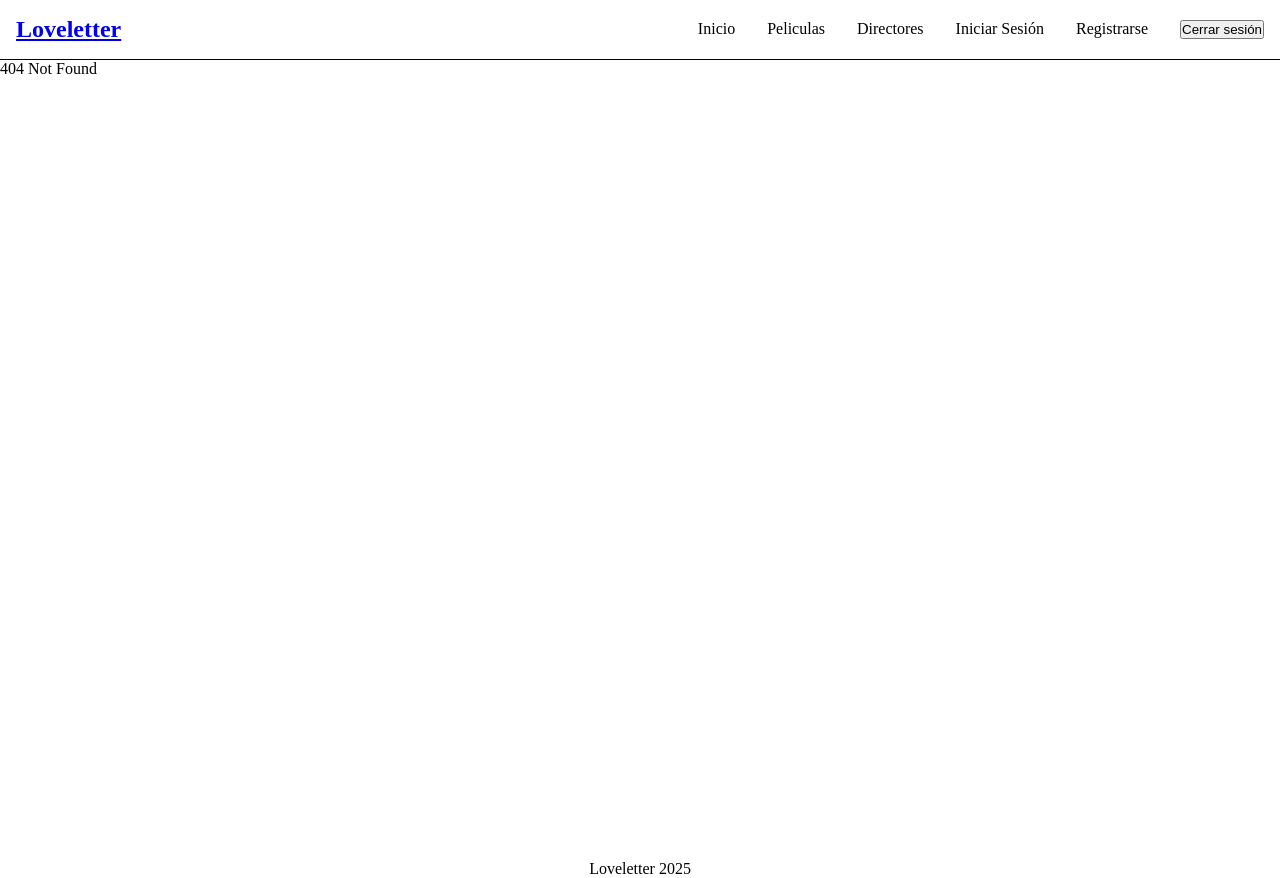
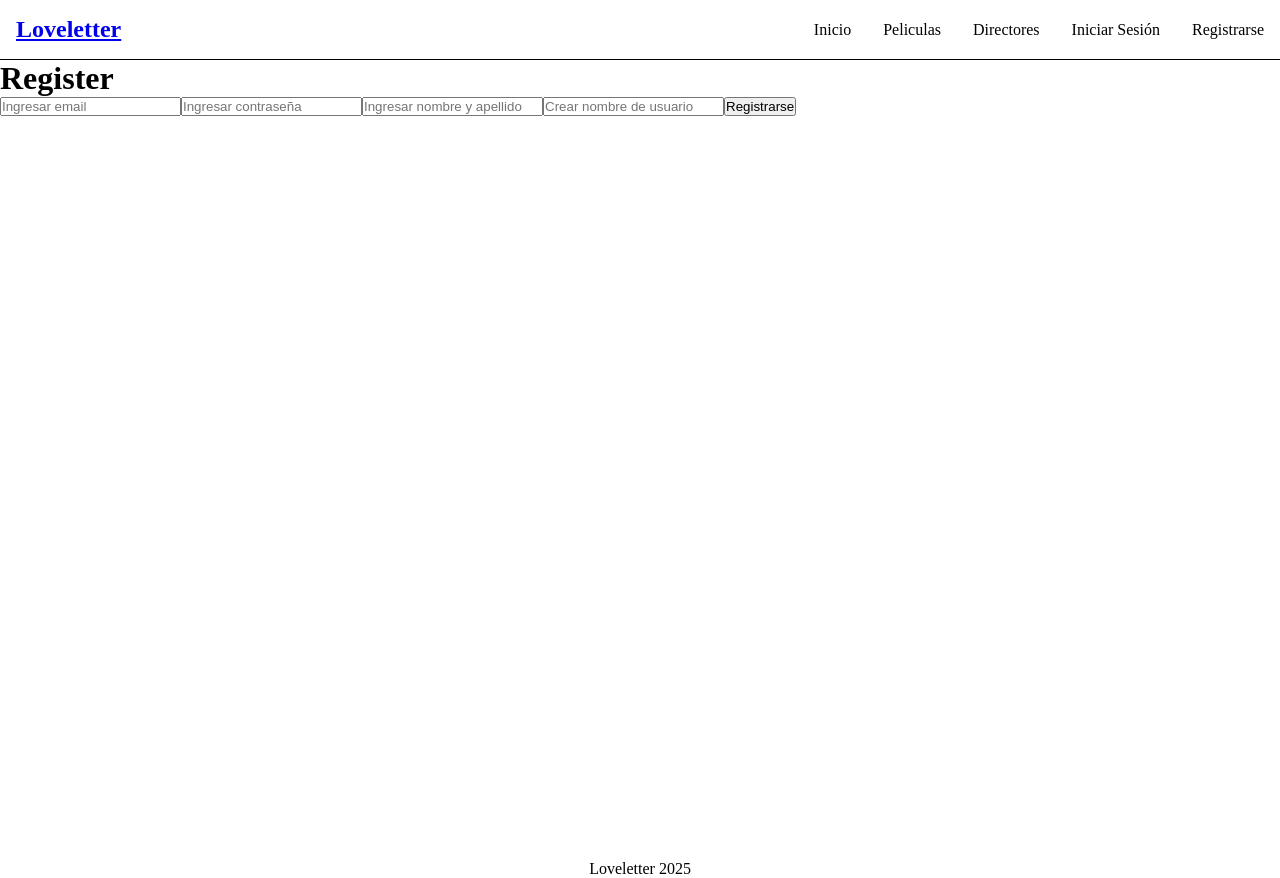
Before and after one commit to webchelios/loveletter-front, a React (Vite) app: page /registrarse in a window 1280 px wide. Before the commit this address led to /login. Built offline with nearby package versions, Linux system fonts and the light colour scheme.

Commit message:
authuser working

```diff
--- a/src/auth/actions/login.ts
+++ b/src/auth/actions/login.ts
@@ -10,7 +10,6 @@ export const loginAction = async (email: string, password: string): Promise<Logg
         if (!res.ok) throw new Error("Error al ingresar credenciales");
 
         const data = await res.json();
-
         return data;
     } catch (error) {
         console.error("Error en [login.ts]:", error);
--- a/src/auth/context/AuthContext.tsx
+++ b/src/auth/context/AuthContext.tsx
@@ -1,53 +1,64 @@
 import { createContext, useState } from "react";
 import { loginAction } from "../actions/login";
 import { registerAction } from "../actions/register";
-import type { LoggedUser } from "../interfaces/user.interface";
+import type { LoggedUser, User } from "../interfaces/user.interface";
 
 interface AuthContextProps {
     token: string | null;
-    isAuthenticated: boolean;
+    isAdmin: boolean;
     login: (email: string, password: string) => Promise<void>;
     logout: () => void;
-    register: (email: string, password: string, name: string, username: string) => Promise<LoggedUser>
+    register: (email: string, password: string, name: string, username: string) => Promise<LoggedUser>;
+    authUser: User | null;
 }
 
 export const AuthContext = createContext({} as AuthContextProps);
 
 export const AuthProvider = ({ children }: { children: React.ReactNode }) => {
+
+    const storedUser = localStorage.getItem("user");
+    const storedAdmin = localStorage.getItem("isAdmin");
+
     const [token, setToken] = useState<string | null>(localStorage.getItem("token"));
+    const [authUser, setAuthUser] = useState<User | null>(storedUser ? JSON.parse(storedUser) : null);
+    const [isAdmin, setIsAdmin] = useState<boolean>(storedAdmin ? JSON.parse(storedAdmin) : false);
 
     const login = async (email: string, password: string) => {
-        // const response = await fetch("http://localhost:3000/users/login", {
-        //     method: "POST",
-        //     headers: { "Content-Type": "application/json" },
-        //     body: JSON.stringify({ email, password })
-        // });
+        const data = await loginAction(email, password);
 
-        // if (!response.ok) {
-        //     throw new Error("Credenciales inválidas");
-        // }
+        const admin = data.user.role === "admin";
 
-        const data = await loginAction(email, password);
+        setIsAdmin(admin);
         setToken(data.jwToken);
+        setAuthUser(data.user);
+
         localStorage.setItem("token", data.jwToken);
+        localStorage.setItem("user", JSON.stringify(data.user));
+        localStorage.setItem("isAdmin", JSON.stringify(admin));
     };
 
     const logout = () => {
         setToken(null);
+        setAuthUser(null);
+        setIsAdmin(false);
+
         localStorage.removeItem("token");
+        localStorage.removeItem("user");
+        localStorage.removeItem("isAdmin");
     };
 
     const register = async (email: string, password: string, name: string, username: string) => {
-        return await registerAction(email, password, name, username)
+        return await registerAction(email, password, name, username);
     }
 
     return (
         <AuthContext.Provider value={{
             token,
-            isAuthenticated: Boolean(token),
+            isAdmin,
             login,
             logout,
-            register
+            register,
+            authUser
         }}>
             {children}
         </AuthContext.Provider>
--- a/src/auth/interfaces/user.interface.ts
+++ b/src/auth/interfaces/user.interface.ts
@@ -1,6 +1,6 @@
 export interface LoggedUser {
     jwToken: string;
-    usuario: User;
+    user: User;
 }
 
 export interface User {
@@ -8,4 +8,6 @@ export interface User {
     username: string;
     name: string;
     email: string;
+    image?: string;
+    role?: string;
 }
--- a/src/main.tsx
+++ b/src/main.tsx
@@ -2,7 +2,7 @@ import { StrictMode } from 'react'
 import { createRoot } from 'react-dom/client'
 import './index.css'
 import { App } from './App.tsx'
-import { AuthProvider } from './auth/context/authContext.tsx'
+import { AuthProvider } from './auth/context/AuthContext.tsx'
 
 createRoot(document.getElementById('root')!).render(
   <StrictMode>
--- a/src/presentation/HomePage.tsx
+++ b/src/presentation/HomePage.tsx
@@ -3,7 +3,7 @@ export const HomePage = () => {
         <div>
             <h1>Una <span style={{ textDecoration: 'line-through' }}>carta</span> web de amor al cine</h1>
             <p>Registrate para comenzar a explorar</p>
-            <a href="/">Registrarse</a>
+            <a href="/registrarse">Registrarse</a>
         </div>
     )
 }
--- a/src/presentation/LoginPage.tsx
+++ b/src/presentation/LoginPage.tsx
@@ -1,10 +1,13 @@
 import { useContext, useState } from "react"
 import { AuthContext } from "../auth/context/AuthContext";
+import { useNavigate } from "react-router";
 
 export const LoginPage = () => {
 
     const [email, setEmail] = useState("")
     const [password, setPassword] = useState("")
+
+    const navigate = useNavigate()
 
     const { login } = useContext(AuthContext);
 
@@ -20,21 +23,12 @@ export const LoginPage = () => {
         event.preventDefault();
         try {
             await login(email, password);
-            console.log("Login exitoso");
+            navigate("/peliculas");
         } catch (error) {
             console.error(error);
-            alert("Usuario o contraseña incorrectos");
         }
         setEmail("");
         setPassword("");
-    };
-
-    const onKeyDown = (event: React.KeyboardEvent<HTMLInputElement>) => {
-        if (event.key === "Enter") {
-            event.preventDefault();
-            setEmail("")
-            setPassword("")
-        }
     };
 
     return (
@@ -45,7 +39,6 @@ export const LoginPage = () => {
                 placeholder="Ingresar email"
                 value={email}
                 onChange={onChangeEmail}
-                onKeyDown={onKeyDown}
             />
             <input
                 id="password"
@@ -53,7 +46,6 @@ export const LoginPage = () => {
                 placeholder="Ingresar contraseña"
                 value={password}
                 onChange={onChangePassword}
-                onKeyDown={onKeyDown}
             />
             <button type="submit">Buscar</button>
         </form>
--- a/src/router/PrivateRoute.tsx
+++ b/src/router/PrivateRoute.tsx
@@ -1,13 +1,12 @@
 import { useContext } from "react";
 import { AuthContext } from "../auth/context/AuthContext";
-import { Navigate } from "react-router";
 
 interface PrivateRouteProps {
     children: React.ReactNode;
 }
 
 export const PrivateRoute = ({ children }: PrivateRouteProps) => {
-    const { isAuthenticated } = useContext(AuthContext);
+    const { isAdmin } = useContext(AuthContext);
 
-    return isAuthenticated ? <>{children}</> : <Navigate to="/login" />;
+    return isAdmin ? <>{children}</> : <></>;
 };
--- a/src/shared/components/NavBar.tsx
+++ b/src/shared/components/NavBar.tsx
@@ -5,7 +5,7 @@ import { useContext } from 'react';
 import { AuthContext } from '../../auth/context/AuthContext';
 
 export const NavBar = () => {
-    const { logout } = useContext(AuthContext);
+    const { logout, authUser } = useContext(AuthContext);
 
     return (
         <nav>
@@ -14,14 +14,28 @@ export const NavBar = () => {
                 <li><Link to="/">Inicio</Link></li>
                 <li><Link to="/peliculas">Peliculas</Link></li>
                 <li><Link to="/directores">Directores</Link></li>
-                <li><Link to="/loguearse">Iniciar Sesión</Link></li>
-                <li><Link to="/registrarse">Registrarse</Link></li>
+
+                {!authUser && (
+                    <>
+                        <li><Link to="/loguearse">Iniciar Sesión</Link></li>
+                        <li><Link to="/registrarse">Registrarse</Link></li>
+                    </>
+                )}
+
+
                 <PrivateRoute>
-                    <li>Dashboard</li>
+                    <li><Link to="/administracion">Panel de administración</Link></li>
                 </PrivateRoute>
 
+                {authUser && (
+                    <>
+                        <li><p>Hola {authUser.username}</p></li>
+                        <li>
+                            <button onClick={logout}>Cerrar sesión</button>
+                        </li>
+                    </>
+                )}
 
-                <button onClick={logout}>Cerrar sesión</button>
             </ul>
         </nav >
     )
```
